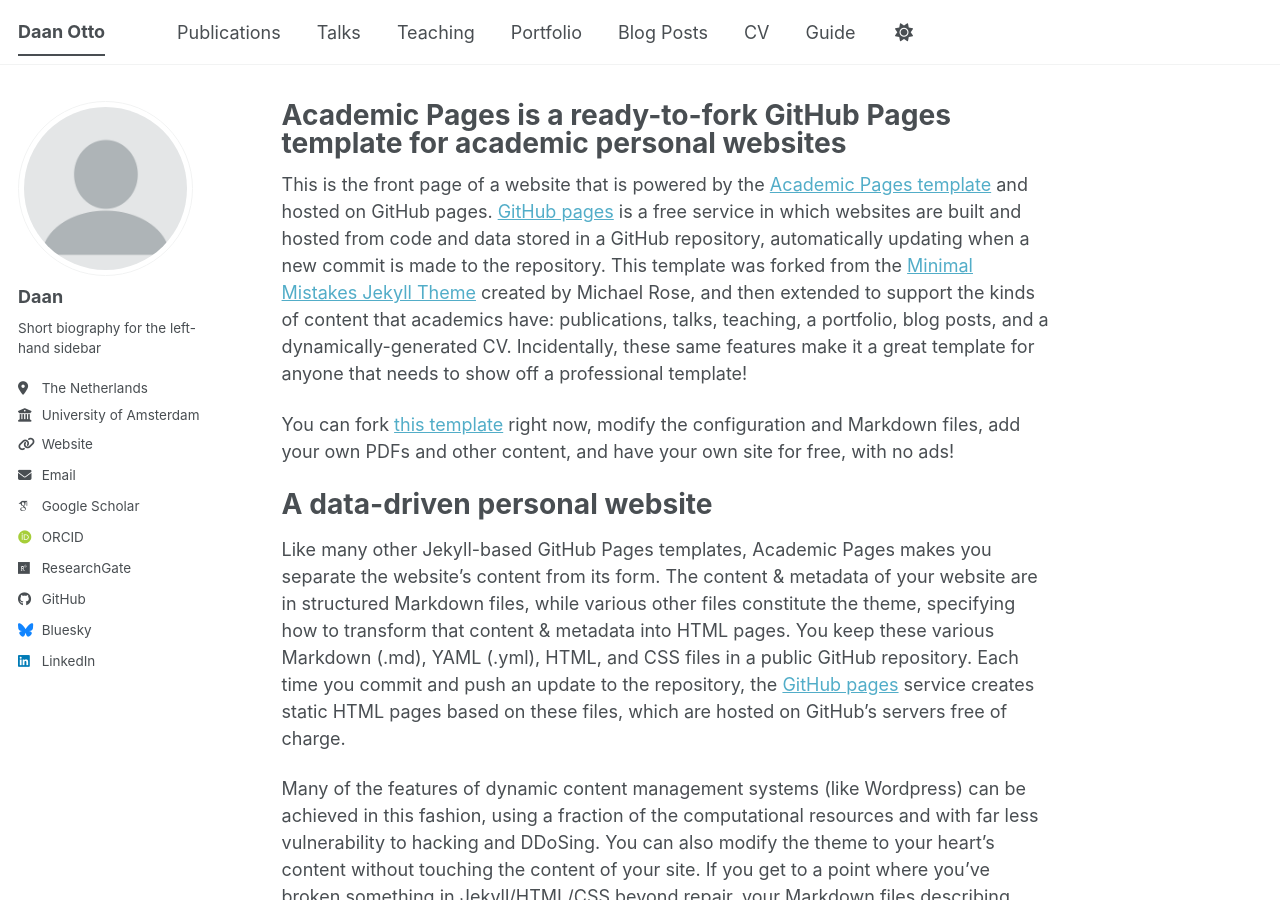
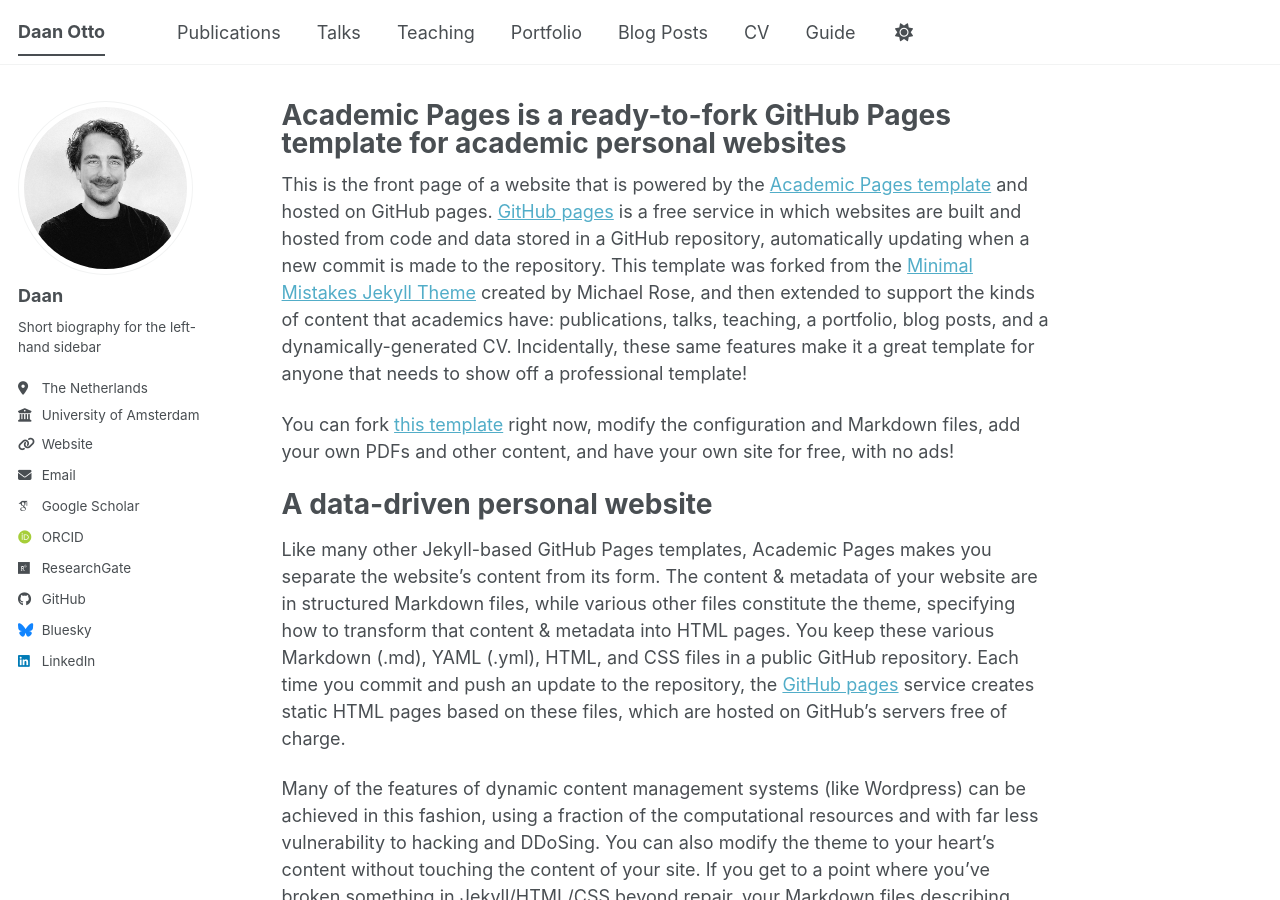
Before and after one commit to daanotto/daanotto.github.io, a Jekyll site: the page built from _pages/about.md, in a window 1280 px wide and 900 px high. Built offline with Jekyll 4.4.1, drawn with Linux system fonts in a browser that asks for light colours; some web fonts are replaced; a script bundle is joined from its source files by our own code; library files that are not in the unit come from our copies.

Commit message:
Update author avatar image filename

```diff
--- a/_config.yml
+++ b/_config.yml
@@ -23,7 +23,7 @@ repository               : "daanotto/daanotto.github.io"
 #               Additional customization can be done by editing /_includes/author-profile.html
 author:
   # Biographic information
-  avatar           : "profile.png"
+  avatar           : "Profile_2026_square.jpg"
   name             : "Daan"
   pronouns         : # example: "he/him"
   bio              : "Short biography for the left-hand sidebar"
```
